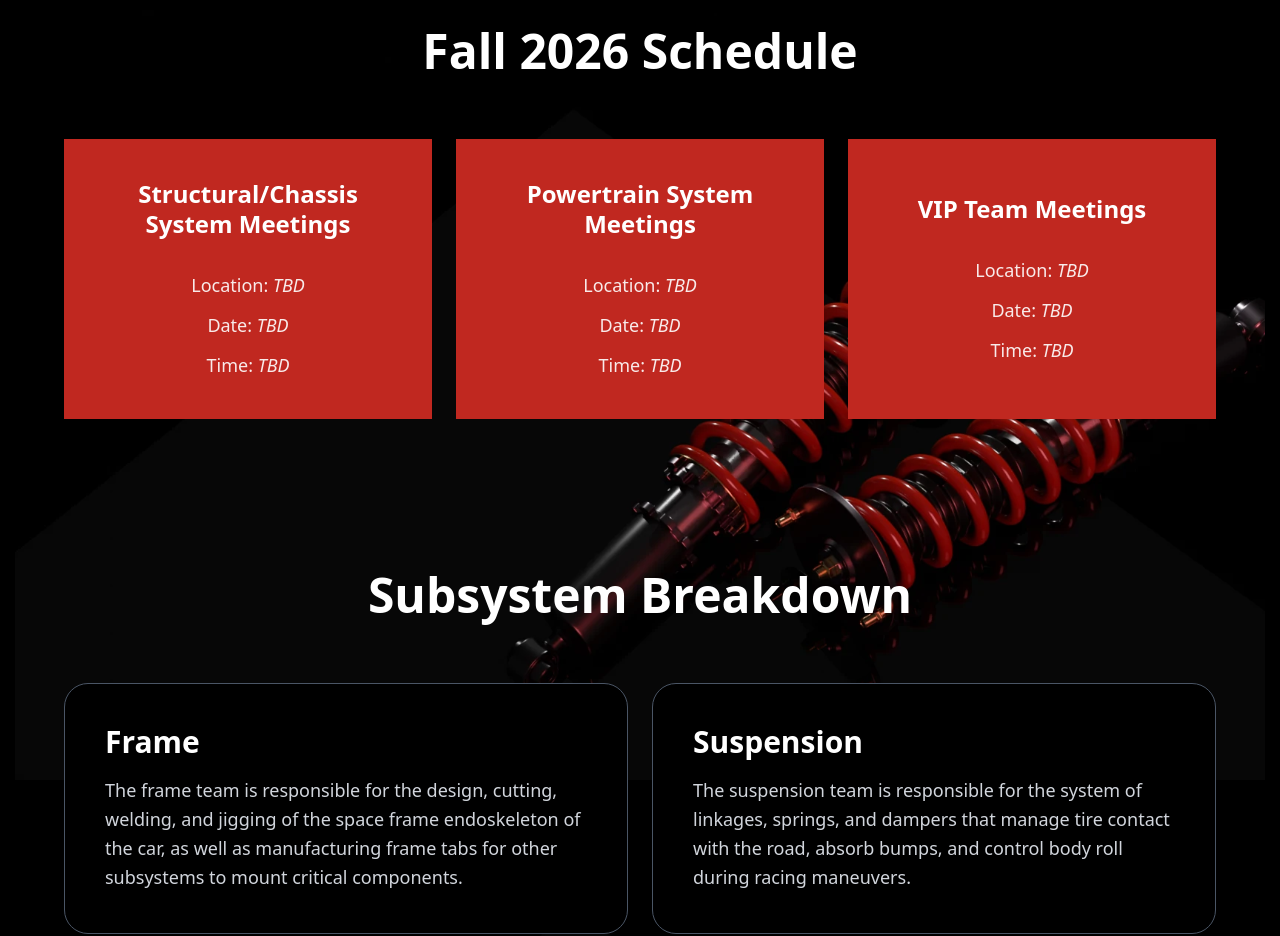
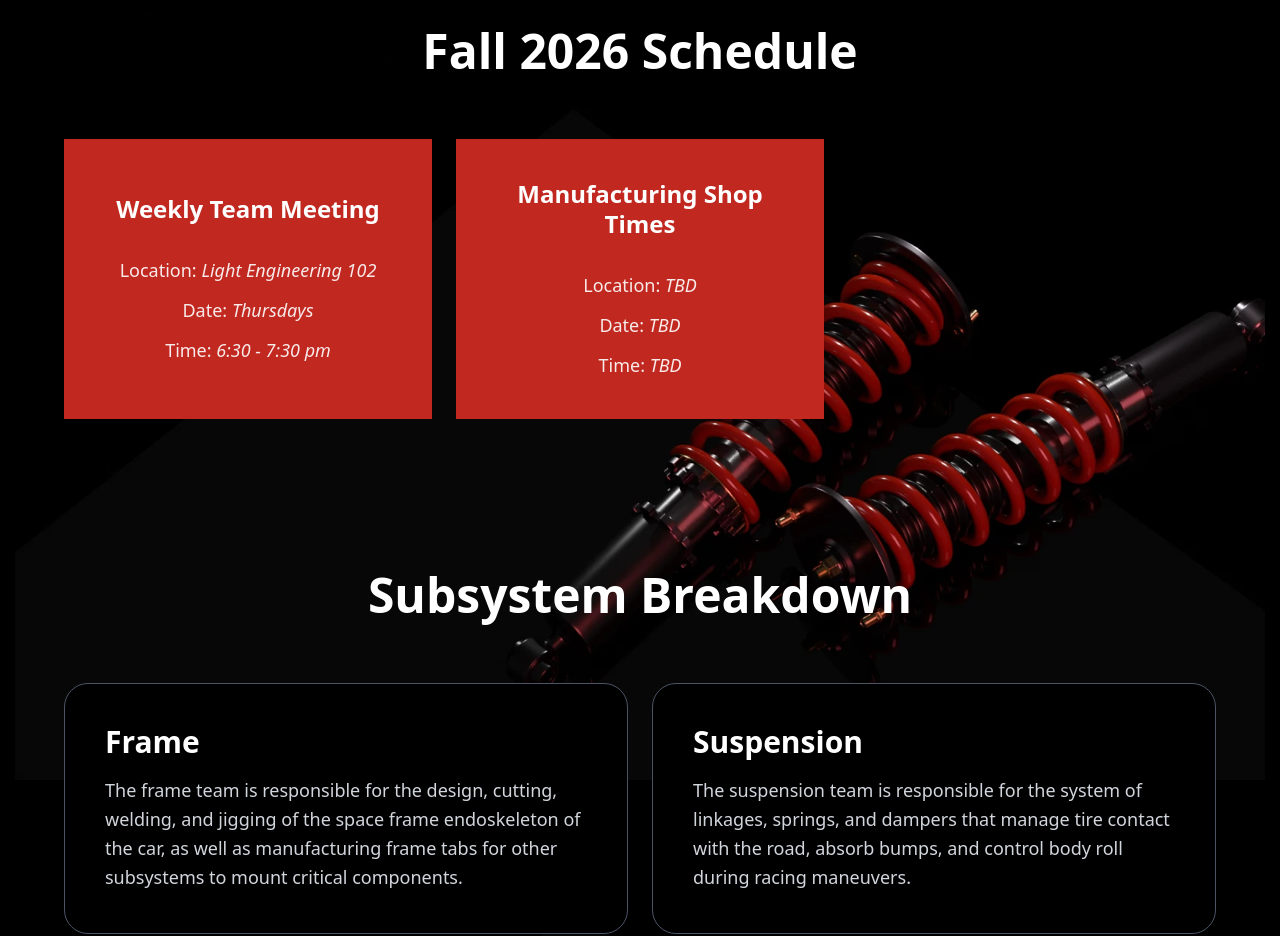
Before and after one commit to redracingsbu/redracingsbu.github.io, a React (Vite) app: page /join in a window 1280 px wide. Shown: the part 820-1756 px from the top of the page. Built offline with nearby package versions, Linux system fonts and the light colour scheme.

Commit message:
Update Join page meeting schedule

```diff
--- a/src/pages/Join.jsx
+++ b/src/pages/Join.jsx
@@ -2,9 +2,8 @@ import PageLayout from '../components/PageLayout.jsx';
 
 // Data for Schedule
 const scheduleItems = [
-  { title: 'Structural/Chassis System Meetings', loc: 'TBD', date: 'TBD', time: 'TBD' },
-  { title: 'Powertrain System Meetings', loc: 'TBD', date: 'TBD', time: 'TBD' },
-  { title: 'VIP Team Meetings', loc: 'TBD', date: 'TBD', time: 'TBD' },
+  { title: 'Weekly Team Meeting', loc: 'Light Engineering 102', date: 'Thursdays', time: '6:30 - 7:30 pm' },
+  { title: 'Manufacturing Shop Times', loc: 'TBD', date: 'TBD', time: 'TBD' },
 ];
 
 // Data for Subsystems
```
